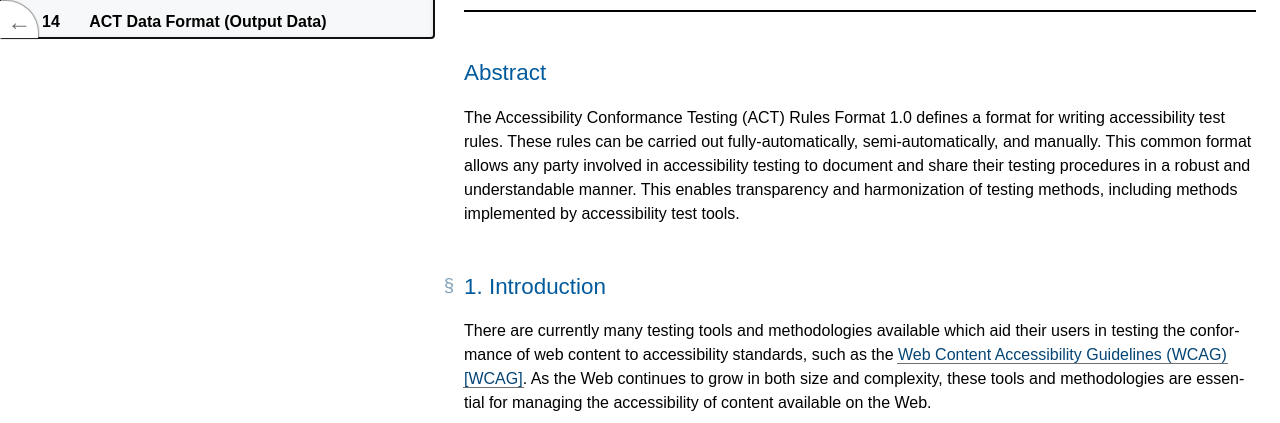
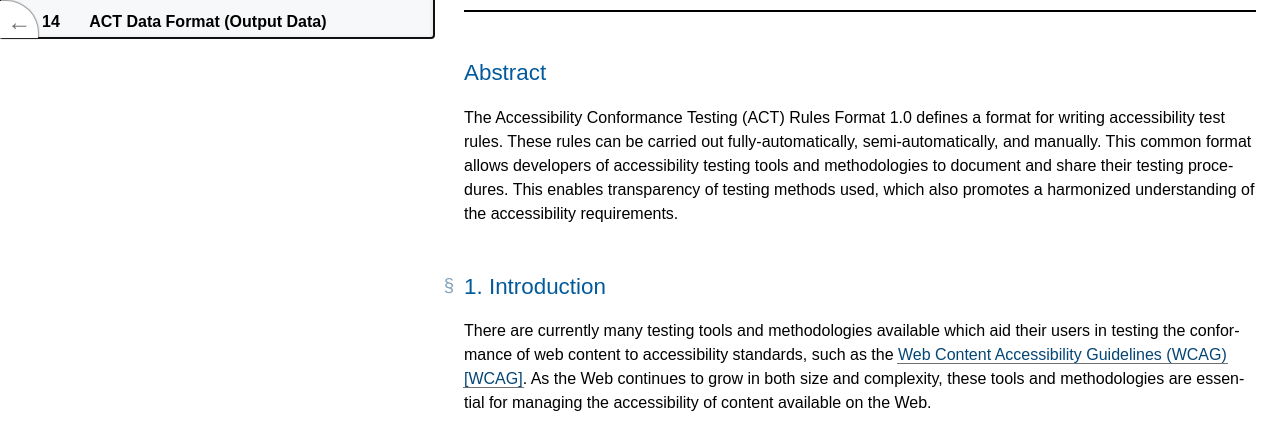
Before and after one commit to w3c/wcag-act, a plain HTML site: page act-rules-format.html in a window 1280 px wide. Shown: the part 762-1185 px from the top of the page. Drawn offline with Linux system fonts and the light colour scheme.

Commit message:
Shadi's updates to the Abstract section (#270)
@nitedog I modified your edits to the last sentence a little bit, as it doesn't promote harmonized standards but a harmonized understanding of what is required.  See if you like it.

```diff
--- a/act-rules-format.html
+++ b/act-rules-format.html
@@ -1492,7 +1492,7 @@ Parts of this work may be from another specification document.  If so, those par
   </div>
   <div class="p-summary" data-fill-with="abstract">
    <h2 class="no-num no-toc no-ref heading settled" id="abstract"><span class="content">Abstract</span></h2>
-   <p>The Accessibility Conformance Testing (ACT) Rules Format 1.0 defines a format for writing accessibility test rules. These rules can be carried out fully-automatically, semi-automatically, and manually. This common format allows any party involved in accessibility testing to document and share their testing procedures in a robust and understandable manner. This enables transparency and harmonization of testing methods, including methods implemented by accessibility test tools.</p>
+   <p>The Accessibility Conformance Testing (ACT) Rules Format 1.0 defines a format for writing accessibility test rules. These rules can be carried out fully-automatically, semi-automatically, and manually. This common format allows developers of accessibility testing tools and methodologies to document and share their testing procedures. This enables transparency of testing methods used, which also promotes a harmonized understanding of the accessibility requirements.</p>
   </div>
   <div data-fill-with="at-risk"></div>
   <nav data-fill-with="table-of-contents" id="toc">
```
